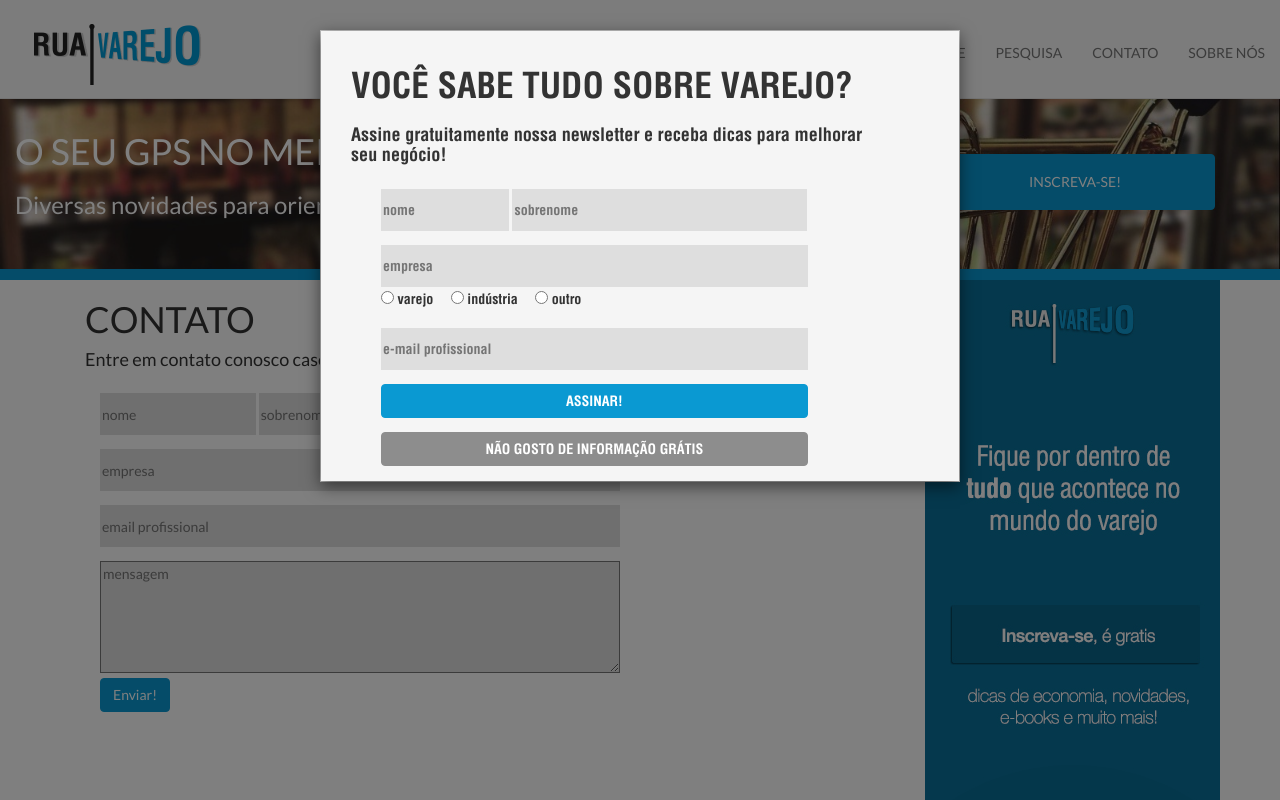
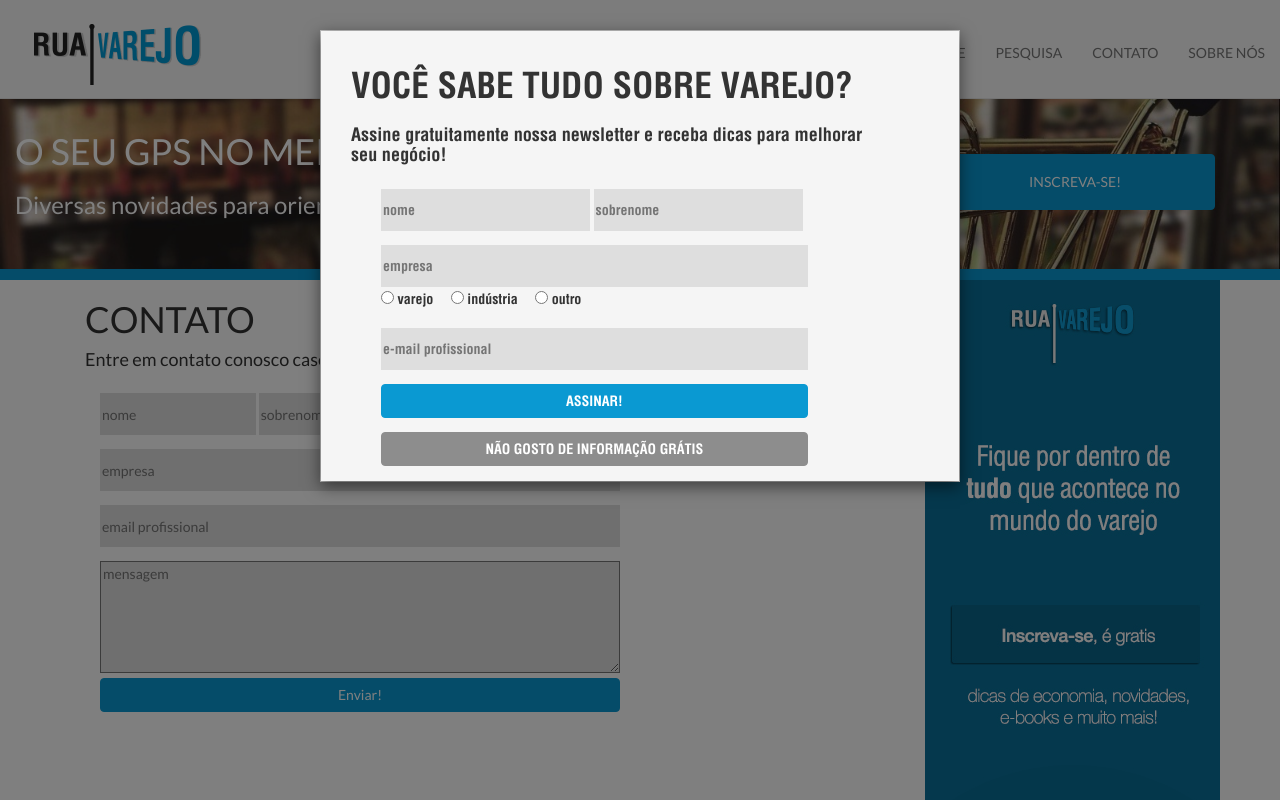
Before and after one commit to GamaEmMim/ruaVarejo, a PHP site: page /contato.php in a window 1280 px wide. Run offline with PHP 8.4, Linux system fonts and the light colour scheme.

Commit message:
Alterações no formulário de contato

```diff
--- a/contato.php
+++ b/contato.php
@@ -15,27 +15,32 @@
     <?php require(__DIR__."/components/navigator.html"); ?>
     <?php require(__DIR__."/components/page_header.html"); ?>
     <div class="container">
-      <div class="col-md-9">
+      <div class="col-md-9" >
+        <div class="successMessage" style="display: none;">
+          <h1>Mensagem recebida com sucesso. Obrigado!</h1>
+        </div>
+        <span class="contactFormDiv">
           <h1>CONTATO</h1>
           <h4>Entre em contato conosco caso haja alguma dúvida!</h4>
           <div class="col-md-8">
             <form class="contactForm">
                 <div>
-                <input type="text" name="name" id="name" placeholder="nome"/>
-                <input type="text" name="lastName" id="lastName" placeholder="sobrenome"/>
+                  <input type="text" name="name" id="contact_page_name" placeholder="nome"/>
+                  <input type="text" name="lastName" id="contact_page_lastName" placeholder="sobrenome"/>
                 </div>
                 <div>
-                <input type="text" name="company" id="company" placeholder="empresa">
+                  <input type="text" name="company" id="contact_page_company" placeholder="empresa">
                 </div>
                 <div>
-                <input type="email" name="email" id="email" placeholder="email profissional">
+                  <input type="email" name="email" id="contact_page_email" placeholder="email profissional">
                 </div>
                 <div>
-                <textarea name="message" id="message" placeholder="mensagem"></textarea>
+                  <textarea name="message" id="contact_page_message" placeholder="mensagem"></textarea>
                 </div>
-              <input type="submit" class="btn btn-default signUpButton" value="Enviar!">
+                <input type="submit" class="btn btn-default submitButton" value="Enviar!">
               </form>
           </div>
+        </span>
 
       </div>
       <div class="col-md-2">
--- a/css/contato.css
+++ b/css/contato.css
@@ -1,15 +1,19 @@
-#email{
+#contact_page_email{
 	width: 100%;
 }
 
-#name{
+#contact_page_name{
 	width: 30%;
 }
 
-#lastName{
+#contact_page_lastName{
 	width: 69%;
 }
 
-#company{
+#contact_page_company{
 	width: 100%;
 }
+
+.submitButton{
+	width: 100%;
+}
--- a/js/contato.js
+++ b/js/contato.js
@@ -2,11 +2,11 @@ $(document).ready(function(){
 	$(".contactForm").submit(function(event){
 		event.preventDefault();
 		var parameters = {};
-		parameters.name = $("#name").val();
-		parameters.lastName = $("#lastName").val();
-		parameters.company = $("#company").val();
-		parameters.email = $("#email").val();
-		parameters.message = $("#message").val();
+		parameters.name = $("#contact_page_name").val();
+		parameters.lastName = $("#contact_page_lastName").val();
+		parameters.company = $("#contact_page_company").val();
+		parameters.email = $("#contact_page_email").val();
+		parameters.message = $("#contact_page_message").val();
 		if (parameters.name == ""){
 			alert("O nome é obrigatório");
 			$("#name").focus();
@@ -35,9 +35,8 @@ $(document).ready(function(){
 			contentType:"application/json; charset=utf-8",
 			dataType:"json",
 			success: function(data){
-				console.log("---");
-				console.log(data);
-				console.log("---");
+				$(".successMessage").show();
+				$(".contactFormDiv").hide();
 			}
 		});
 	});
```
Lines whose indentation alone changed are shown as unchanged.
